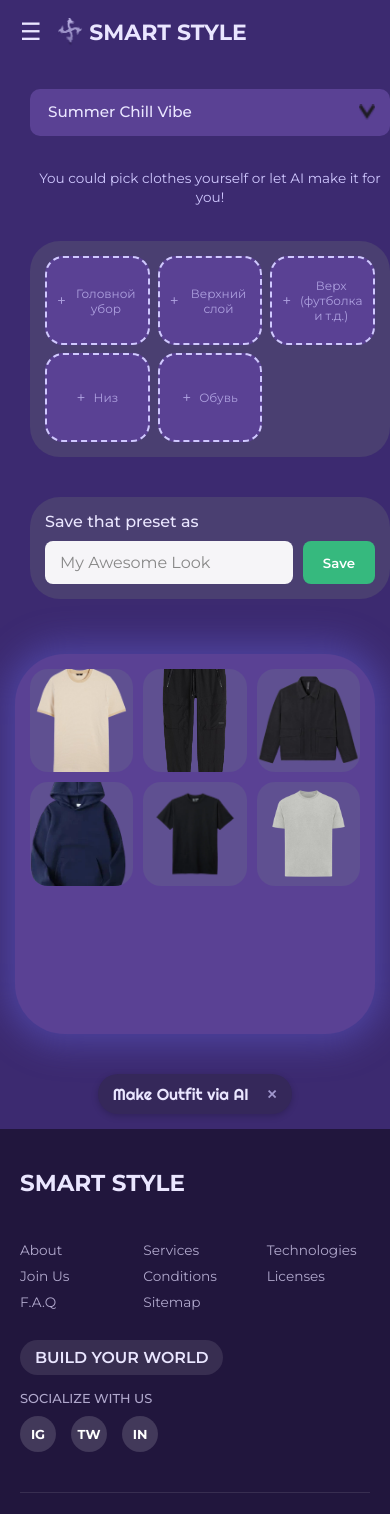
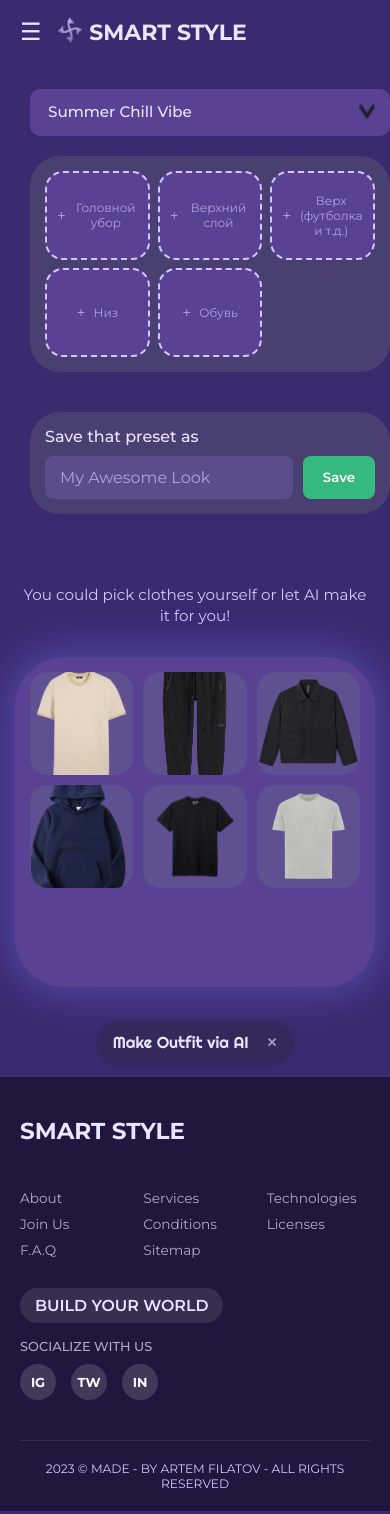
Before and after one commit to ArtemFNP/TeamGenius, a React (Create React App) app in the folder frontend/: page /outfit-selector in a window 390 px wide. Shown: the top 1514 px of the page. Built offline with nearby package versions, Linux system fonts and the light colour scheme.

Commit message:
Updated Design

```diff
--- a/frontend/src/pages/OutfitSelector.js
+++ b/frontend/src/pages/OutfitSelector.js
@@ -1,50 +1,51 @@
 // src/pages/OutfitSelector.js
-import React, { useState, useEffect } from 'react'; // useEffect добавлен для будущих нужд или если уже есть
+import React, { useState, useEffect } from 'react';
 import Navbar from '../components/Navbar';
 import Footer from '../components/Footer';
 import '../styles/OutfitSelector.css';
 
-import dropdownArrowIcon from '../assets/images/dropdown-arrow.png'; // Убедись, что путь корректен
-import initialClosetItems from '../assets/images/gallery'; // Убедись, что путь и структура gallery.js корректны
+import dropdownArrowIcon from '../assets/images/dropdown-arrow.png';
+import initialClosetItems from '../assets/images/gallery';
 
 const mockSavedPresets = [
   { id: 'preset1', name: 'Summer Chill Vibe' },
-  { id: 'preset2', name: 'MyPerfectOutFit' }, // Добавил из твоего скриншота
+  { id: 'preset2', name: 'MyPerfectOutFit' },
   { id: 'preset3', name: 'Rainy Day Casual' },
   { id: 'preset4', name: 'Office Ready' },
 ];
 
 export default function OutfitSelector() {
   const [savedPresets, setSavedPresets] = useState(mockSavedPresets);
-  // Выберем первый пресет по умолчанию, если он есть
   const [selectedPreset, setSelectedPreset] = useState(mockSavedPresets[0]?.id || '');
   const [userCloset, setUserCloset] = useState(initialClosetItems);
 
   const [selectedHeadwear, setSelectedHeadwear] = useState(null);
-  const [selectedTop, setSelectedTop] = useState(null);
-  const [selectedOuterwear, setSelectedOuterwear] = useState(null);
+  const [selectedTop, setSelectedTop] = useState(null); // Для футболок, рубашек
+  const [selectedOuterwear, setSelectedOuterwear] = useState(null); // Для курток, худи
   const [selectedBottom, setSelectedBottom] = useState(null);
   const [selectedFootwear, setSelectedFootwear] = useState(null);
 
   const [newPresetName, setNewPresetName] = useState('');
   const [hoveredItemId, setHoveredItemId] = useState(null);
 
-  // --- Существующие функции handleUseItem, handleDeleteItem, handleSavePreset остаются такими же ---
+  // --- Функции handleUseItem, handleDeleteItem, handleSavePreset, loadPreset остаются как в твоем коде ---
   const handleUseItem = (item) => {
     console.log('Use item:', item);
     if (!item.category) {
-        console.warn("Item category is not defined for:", item.name);
+        console.warn("Item category is not defined for:", item.name, "Defaulting to top or outerwear.");
         if (!selectedTop) setSelectedTop(item);
-        else if (!selectedOuterwear) setSelectedOuterwear(item);
+        else if (!selectedOuterwear && item.category !== 'top') setSelectedOuterwear(item); // Не кладем в outerwear если это тоже топ
         return;
     }
     switch (item.category.toLowerCase()) {
       case 'headwear': setSelectedHeadwear(item); break;
-      case 'top': setSelectedTop(item); break;
-      case 'outerwear': setSelectedOuterwear(item); break;
+      case 'top': setSelectedTop(item); break; // Футболки, рубашки, лонгсливы
+      case 'outerwear': setSelectedOuterwear(item); break; // Куртки, худи, пальто
       case 'bottom': setSelectedBottom(item); break;
       case 'shoes': setSelectedFootwear(item); break;
-      default: if(!selectedTop) setSelectedTop(item);
+      default:
+        console.log(`Unknown category or no specific slot for: ${item.category}`);
+        if(!selectedTop) setSelectedTop(item); // По умолчанию в слот 'top'
     }
     setHoveredItemId(null);
   };
@@ -65,17 +66,17 @@ export default function OutfitSelector() {
       alert("Please enter a name for your preset.");
       return;
     }
-    const currentOutfit = { // Собираем текущий аутфит для сохранения (пока только имена для примера)
-        headwear: selectedHeadwear?.id || null,
-        top: selectedTop?.id || null,
-        outerwear: selectedOuterwear?.id || null,
-        bottom: selectedBottom?.id || null,
-        footwear: selectedFootwear?.id || null,
+    const currentOutfitItems = { // Сохраняем ID выбранных вещей
+        headwearId: selectedHeadwear?.id || null,
+        topId: selectedTop?.id || null,
+        outerwearId: selectedOuterwear?.id || null,
+        bottomId: selectedBottom?.id || null,
+        footwearId: selectedFootwear?.id || null,
     };
     const newPresetData = {
       id: `preset-${Date.now()}`,
       name: newPresetName.trim(),
-      items: currentOutfit // Здесь будет сохранена конфигурация манекена
+      config: currentOutfitItems
     };
     setSavedPresets(prev => [newPresetData, ...prev]);
     setNewPresetName('');
@@ -84,19 +85,17 @@ export default function OutfitSelector() {
     alert(`Preset "${newPresetData.name}" saved!`);
   };
 
-  // Функция для загрузки пресета (пока моковая)
   const loadPreset = (presetId) => {
     const presetToLoad = savedPresets.find(p => p.id === presetId);
-    if (presetToLoad && presetToLoad.items) {
-        // Здесь нужно найти соответствующие item объекты в userCloset по их id
-        // Это усложненная логика, пока оставим заглушку
-        // Для примера: если бы в presetToLoad.items были полные объекты
-        // setSelectedHeadwear(presetToLoad.items.headwear);
-        // setSelectedTop(presetToLoad.items.top);
-        // ...
-        console.log("Loading preset (mock):", presetToLoad.name);
+    if (presetToLoad && presetToLoad.config) {
+        console.log("Loading preset (mock):", presetToLoad.name, presetToLoad.config);
+        // Находим вещи в userCloset по сохраненным ID
+        setSelectedHeadwear(userCloset.find(item => item.id === presetToLoad.config.headwearId) || null);
+        setSelectedTop(userCloset.find(item => item.id === presetToLoad.config.topId) || null);
+        setSelectedOuterwear(userCloset.find(item => item.id === presetToLoad.config.outerwearId) || null);
+        setSelectedBottom(userCloset.find(item => item.id === presetToLoad.config.bottomId) || null);
+        setSelectedFootwear(userCloset.find(item => item.id === presetToLoad.config.footwearId) || null);
     } else {
-        // Очистить манекен, если выбран пустой "Your Saved Presets" или пресет без items
         setSelectedHeadwear(null);
         setSelectedTop(null);
         setSelectedOuterwear(null);
@@ -106,12 +105,15 @@ export default function OutfitSelector() {
   };
 
   useEffect(() => {
-      if (selectedPreset) {
-          loadPreset(selectedPreset);
-      } else { // Если selectedPreset пуст (например, выбрано "Your Saved Presets")
-          loadPreset(null); // Вызываем для очистки манекена
-      }
-  }, [selectedPreset, savedPresets]); // Добавил savedPresets в зависимости
+    if (selectedPreset) { // Если выбран конкретный пресет
+        loadPreset(selectedPreset);
+    } else { // Если выбрана опция "Your Saved Presets" (value="")
+        loadPreset(null); // Очистить манекен
+    }
+  // eslint-disable-next-line react-hooks/exhaustive-deps
+  }, [selectedPreset]); // Убрал savedPresets и userCloset из зависимостей для упрощения,
+                        // но в реальном приложении это может потребовать более тонкой настройки,
+                        // особенно если userCloset меняется и нужно пере-валидировать пресет
 
 
   return (
@@ -120,7 +122,6 @@ export default function OutfitSelector() {
       <main className="os-main-content">
         {/* === Левая колонка === */}
         <div className="os-left-sidebar">
-          {/* Дропдаун "Your Saved Presets" теперь здесь */}
           <div className="os-dropdown-container presets-dropdown-container">
             <label htmlFor="savedPresets" className="os-label visually-hidden">Your Saved Presets</label>
             <select
@@ -129,44 +130,40 @@ export default function OutfitSelector() {
               value={selectedPreset}
               onChange={(e) => setSelectedPreset(e.target.value)}
             >
-              <option value="">Your Saved Presets</option> {/* Плейсхолдер/дефолтная опция */}
+              <option value="">Your Saved Presets</option>
               {savedPresets.map(preset => (
                 <option key={preset.id} value={preset.id}>{preset.name}</option>
               ))}
             </select>
-            {/* Стрелка управляется через CSS */}
           </div>
 
-          {/* Текст "You could pick..." теперь здесь */}
-          <p className="os-sidebar-text">You could pick clothes yourself or let AI make it for you!</p>
-
-          {/* "Манекен" / Слоты для выбранной одежды */}
+          {/* "Манекен" */}
           <div className="os-mannequin-area">
-            <div className="mannequin-slot slot-headwear" onClick={() => setSelectedHeadwear(null)} title={selectedHeadwear ? `Remove ${selectedHeadwear.name}` : ""}>
+             <div className="mannequin-slot slot-headwear" onClick={() => setSelectedHeadwear(null)} title={selectedHeadwear ? `Remove ${selectedHeadwear.name}` : "Add Headwear"}>
               {selectedHeadwear ? <img src={selectedHeadwear.imageUrl} alt={selectedHeadwear.name} /> : <span className="slot-placeholder"><span className="plus-icon">+</span>Головной убор</span>}
             </div>
-            <div className="mannequin-slot slot-outerwear" onClick={() => setSelectedOuterwear(null)} title={selectedOuterwear ? `Remove ${selectedOuterwear.name}` : ""}>
+            {/* Переименовал для ясности и чтобы было понятно, что это разные слои */}
+            <div className="mannequin-slot slot-layer-outer" onClick={() => setSelectedOuterwear(null)} title={selectedOuterwear ? `Remove ${selectedOuterwear.name}` : "Add Outer Layer (Jacket, Hoodie)"}>
               {selectedOuterwear ? <img src={selectedOuterwear.imageUrl} alt={selectedOuterwear.name} /> : <span className="slot-placeholder"><span className="plus-icon">+</span>Верхний слой</span>}
             </div>
-            <div className="mannequin-slot slot-top" onClick={() => setSelectedTop(null)} title={selectedTop ? `Remove ${selectedTop.name}` : ""}>
+            <div className="mannequin-slot slot-layer-main" onClick={() => setSelectedTop(null)} title={selectedTop ? `Remove ${selectedTop.name}` : "Add Main Top (T-Shirt, Shirt)"}>
               {selectedTop ? <img src={selectedTop.imageUrl} alt={selectedTop.name} /> : <span className="slot-placeholder"><span className="plus-icon">+</span>Верх (футболка и т.д.)</span>}
             </div>
-            <div className="mannequin-slot slot-bottom" onClick={() => setSelectedBottom(null)} title={selectedBottom ? `Remove ${selectedBottom.name}` : ""}>
+            <div className="mannequin-slot slot-bottom" onClick={() => setSelectedBottom(null)} title={selectedBottom ? `Remove ${selectedBottom.name}` : "Add Bottoms"}>
               {selectedBottom ? <img src={selectedBottom.imageUrl} alt={selectedBottom.name} /> : <span className="slot-placeholder"><span className="plus-icon">+</span>Низ</span>}
             </div>
-            <div className="mannequin-slot slot-footwear" onClick={() => setSelectedFootwear(null)} title={selectedFootwear ? `Remove ${selectedFootwear.name}` : ""}>
+            <div className="mannequin-slot slot-footwear" onClick={() => setSelectedFootwear(null)} title={selectedFootwear ? `Remove ${selectedFootwear.name}` : "Add Footwear"}>
               {selectedFootwear ? <img src={selectedFootwear.imageUrl} alt={selectedFootwear.name} /> : <span className="slot-placeholder"><span className="plus-icon">+</span>Обувь</span>}
             </div>
           </div>
 
-          {/* Сохранение пресета остается внизу левой колонки */}
           <div className="os-preset-controls">
             <label htmlFor="savePresetName" className="os-label">Save that preset as</label>
             <div className="os-input-group">
               <input
                 type="text"
                 id="savePresetName"
-                className="os-input"
+                className="os-input" // Стиль для серого фона будет в CSS
                 value={newPresetName}
                 onChange={(e) => setNewPresetName(e.target.value)}
                 placeholder="My Awesome Look"
@@ -176,9 +173,12 @@ export default function OutfitSelector() {
           </div>
         </div>
 
-        {/* === Центральная колонка (только сетка и кнопка AI) === */}
+        {/* === Центральная колонка === */}
         <div className="os-center-content">
-          {/* <div className="os-top-controls"> ЭТОТ БЛОК ПЕРЕМЕЩЕН ВЛЕВО </div> */}
+          {/* Текст "You could pick..." теперь здесь, вверху центральной колонки */}
+          <div className="os-intro-text-container">
+            <p className="os-intro-text">You could pick clothes yourself or let AI make it for you!</p>
+          </div>
 
           <div className="os-clothing-grid-container">
             <div className="os-clothing-grid">
@@ -189,7 +189,7 @@ export default function OutfitSelector() {
                   onMouseEnter={() => setHoveredItemId(item.id)}
                   onMouseLeave={() => setHoveredItemId(null)}
                   tabIndex={0}
-                  onKeyDown={(e) => { if (e.key === 'Enter' || e.key === ' ') { e.preventDefault(); handleUseItem(item); } }} // USE по Enter/Space
+                  onKeyDown={(e) => { if (e.key === 'Enter' || e.key === ' ') { e.preventDefault(); handleUseItem(item); } }}
                 >
                   <img src={item.imageUrl} alt={item.name || 'Clothing item'} className="os-item-image" />
                   {hoveredItemId === item.id && (
@@ -205,7 +205,7 @@ export default function OutfitSelector() {
             </div>
           </div>
 
-          <div className="os-ai-action"> {/* Контейнер для кнопки AI для лучшего позиционирования */}
+          <div className="os-ai-action">
             <button className="os-ai-button">
               Make Outfit via AI
             </button>
--- a/frontend/src/styles/OutfitSelector.css
+++ b/frontend/src/styles/OutfitSelector.css
@@ -1,4 +1,3 @@
-/* src/styles/OutfitSelector.css */
 /* src/styles/OutfitSelector.css */
 .outfit-selector-page {
     display: flex;
@@ -9,21 +8,20 @@
     font-family: var(--font-primary, 'Montserrat', sans-serif);
   }
 
-  /* Заголовок страницы, если решишь добавить */
-  .os-page-title {
+.os-page-title { /* Заголовок страницы, если он будет добавлен в JSX */
     font-family: var(--font-righteous, 'Righteous', cursive);
     font-size: 2.8em;
     text-align: center;
     margin-bottom: 30px;
     font-weight: normal;
-  }
+}
 
-  .os-main-content {
+.os-main-content {
     flex-grow: 1;
     display: flex;
-    padding: 25px; /* Увеличим общий padding */
+    padding: 25px;
     gap: 25px;
-  }
+}
 
 /* --- Левая колонка --- */
 .os-left-sidebar {
@@ -52,7 +50,7 @@
   -webkit-appearance: none;
   -moz-appearance: none;
   cursor: pointer;
-  background-image: url('../assets/images/dropdown-arrow.png');
+  background-image: url('../assets/images/dropdown-arrow.png'); /* ПРОВЕРЬ ПУТЬ К ИКОНКЕ СТРЕЛКИ! */
   background-repeat: no-repeat;
   background-position: right 15px center;
   background-size: 16px 16px;
@@ -63,12 +61,13 @@
   box-shadow: 0 0 0 2px var(--button-primary-bg, #7D64E1);
 }
 
-.os-sidebar-text {
+/* Текст, который был под дропдауном в левой колонке (больше не используется в левой колонке, переехал в центр) */
+/* .os-sidebar-text {
   font-size: 0.9em;
   color: var(--main-block-text-secondary, #D0C8FF);
   line-height: 1.4;
   padding-left: 5px;
-}
+} */
 
 .os-mannequin-area {
   flex-grow: 1;
@@ -142,17 +141,17 @@
     display: flex;
     gap: 10px;
 }
-.os-input {
+.os-input { /* ИЗМЕНЕН ФОН */
     flex-grow: 1;
     padding: 12px 15px;
     border-radius: 8px;
-    border: none; /* Убрали рамку */
-    background-color: rgba(255, 255, 255, 0.95);
-    color: var(--background-deep-purple, #3C2A70);
+    border: none;
+    background-color: var(--closet-item-bg, rgba(95, 80, 145, 0.8)); /* СЕРОВАТО-ФИОЛЕТОВЫЙ, можно rgba(200,200,210,0.2) для светло-серого */
+    color: var(--navbar-text-color); /* Белый текст на темном фоне */
     font-family: var(--font-primary);
     font-size: 1em;
 }
-.os-input::placeholder { color: #888; }
+.os-input::placeholder { color: var(--main-block-text-secondary); opacity: 0.7; }
 .os-button-save {
     padding: 10px 20px;
     background-color: #36B97E;
@@ -171,8 +170,24 @@
   flex-grow: 1;
   display: flex;
   flex-direction: column;
-  gap: 20px;
+  gap: 15px; /* Уменьшил gap между intro-text и сеткой */
 }
+
+/* Новый контейнер для текста "You could pick..." над сеткой */
+.os-intro-text-container {
+    width: 100%;
+    padding: 0 5px; /* Небольшие боковые отступы */
+    box-sizing: border-box;
+    /* margin-bottom: 10px; убрал, так как gap у родителя */
+}
+
+.os-intro-text {
+    font-size: 0.95em; /* Размер как на макете os-sidebar-text */
+    color: var(--main-block-text-secondary, #D0C8FF);
+    line-height: 1.4;
+    text-align: left; /* По левому краю */
+}
+
 
 .os-clothing-grid-container {
   flex-grow: 1;
@@ -181,7 +196,7 @@
   padding: 30px;
   overflow-y: auto;
   box-shadow: 0 0 35px 10px var(--main-block-glow);
-  min-height: 450px;
+  min-height: 400px; /* Уменьшил немного, т.к. есть текст сверху */
   display: flex;
   flex-direction: column;
 }
@@ -250,19 +265,21 @@
   transition: background-color 0.2s;
 }
 .use-btn {
-    background-color: #36B97E; /* Зеленый для USE */
+    background-color: #36B97E;
 }
 .use-btn:hover { background-color: #2DA06E; }
 .delete-btn {
-    background-color: #f44336; /* Красный для DELETE */
+    background-color: #f44336;
 }
 .delete-btn:hover { background-color: #e53935; }
 
 .os-ai-action {
-  margin-top: auto;
+  margin-top: auto; /* Прижимает к низу .os-center-content */
   padding-top: 20px;
   display: flex;
-  justify-content: flex-end;
+  justify-content: center; /* Кнопка прижата вправо */
+  width: 100%; /* Чтобы flex-end работал относительно всей ширины центральной колонки */
+  box-sizing: border-box;
 }
 .os-ai-button {
   background-color: #35285A;
@@ -310,26 +327,29 @@
   }
   .os-mannequin-area {
     display: grid;
-    grid-template-columns: repeat(auto-fit, minmax(100px, 1fr)); /* Уменьшаем мин.ширину слотов */
+    grid-template-columns: repeat(auto-fit, minmax(100px, 1fr));
     gap: 8px;
   }
   .mannequin-slot {
-      min-height: 100px; /* Адаптируем высоту слотов */
+      min-height: 100px;
   }
-  .presets-dropdown-container { /* Контейнер дропдауна в левом сайдбаре */
-      max-width: 400px;
-      margin-left: auto;
-      margin-right: auto;
+  .presets-dropdown-container {
+      max-width: 100%; /* На мобильном может быть на всю ширину */
+      /* margin-left: auto; // Убрал авто-отступы если они не нужны */
+      /* margin-right: auto; */
   }
-  .os-sidebar-text {
-      text-align: center;
+  .os-intro-text-container { /* Контейнер для текста над сеткой */
+      /* Можно добавить специфичные стили для мобильных если нужно */
+  }
+  .os-intro-text { /* Текст над сеткой */
+      text-align: center; /* По центру на мобильных */
       padding-left: 0;
   }
   .os-clothing-grid-container {
-    min-height: 350px;
+    min-height: 300px;
   }
   .os-clothing-grid {
-    grid-template-columns: repeat(auto-fill, minmax(100px, 1fr)); /* Адаптируем карточки */
+    grid-template-columns: repeat(auto-fill, minmax(100px, 1fr));
   }
   .os-ai-action {
     justify-content: center;
@@ -366,7 +386,5 @@
   .os-dropdown {
     font-size: 0.95em;
   }
-  .os-sidebar-text {
-    font-size: 0.85em;
-  }
+  /* Убираем .os-sidebar-text, так как он стал .os-intro-text */
 }
```
